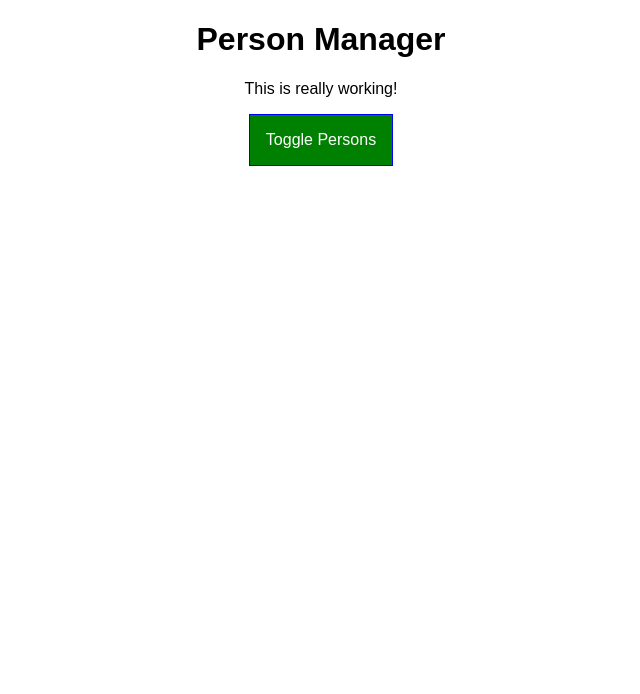
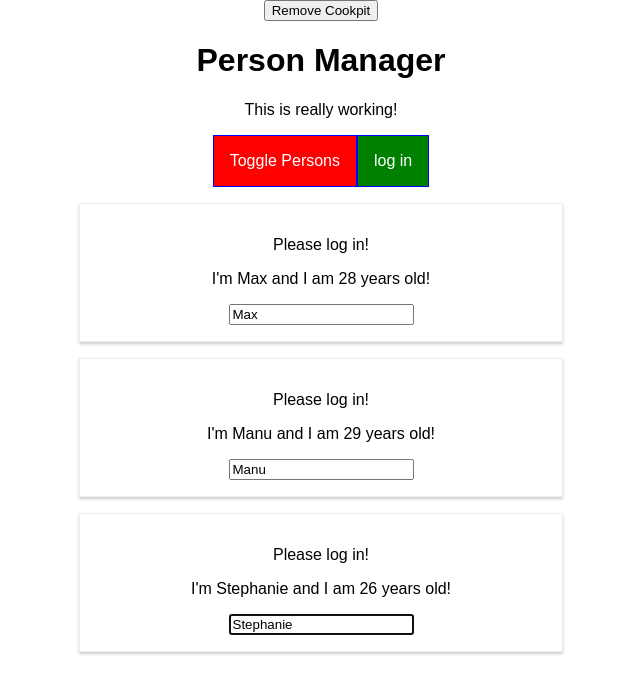
Before and after one commit to varrbor/react-to-study, a React app: page / in a window 1280 px wide. Shown: the top 694 px of the page, without its empty margins (319-959 px from the left). Built offline with nearby package versions, Linux system fonts and the light colour scheme.

Commit message:
components - advanced features

```diff
--- a/package.json
+++ b/package.json
@@ -30,6 +30,7 @@
     "postcss-flexbugs-fixes": "3.2.0",
     "postcss-loader": "2.0.6",
     "promise": "8.0.1",
+    "prop-types": "^15.7.2",
     "radium": "^0.19.4",
     "react": "^16.8.0-alpha.1",
     "react-dev-utils": "^4.0.1",
--- a/src/components/Cockpit/Cockpit.js
+++ b/src/components/Cockpit/Cockpit.js
@@ -1,18 +1,25 @@
-import React from 'react';
+import React, { useEffect, useRef } from 'react';
 
 import classes from './Cockpit.css';
+import AuthContext from '../../context/auth-context';
+
 
 const cockpit = ( props ) => {
+    const toggleButtonRef = useRef(null);
+    useEffect (()=> {
+        toggleButtonRef.current.click() ;
+    }, [props.persons]);
+
     const assignedClasses = [];
     let btnClass = '';
     if (props.showPersons) {
         btnClass = classes.Red;
     }
 
-    if ( props.persons.length <= 2 ) {
+    if ( props.personsLenght <= 2 ) {
       assignedClasses.push( classes.red ); // classes = ['red']
     }
-    if ( props.persons.length <= 1 ) {
+    if ( props.personsLenght <= 1 ) {
       assignedClasses.push( classes.bold ); // classes = ['red', 'bold']
     }
 
@@ -21,10 +28,15 @@
             <h1>{props.title}</h1>
             <p className={assignedClasses.join( ' ' )}>This is really working!</p>
             <button
+                ref={toggleButtonRef}
                 className={btnClass}
-                onClick={props.clicked}>Toggle Persons</button>
+                onClick={props.clicked}>Toggle Persons
+            </button>
+            <AuthContext.Consumer>
+                {context => <button onClick={context.login}>log in</button> }
+            </AuthContext.Consumer>
         </div>
     );
 };
 
-export default cockpit;
+export default React.memo(cockpit);
--- a/src/components/Persons/Person/Person.js
+++ b/src/components/Persons/Person/Person.js
@@ -1,18 +1,45 @@
-import React from 'react';
+import React, { Component } from 'react';
+import withClass from '../../../hoc/withClass';
+import Aux from '../../../hoc/Auxiliary';
+import PropTypes from 'prop-types';
 
 import classes from './Person.css';
+import AuthContext from '../../../context/auth-context';
 
-const person = props => {
-  console.log('[Person.js] rendering...');
-  return (
-    <div className={classes.Person}>
-      <p onClick={props.click}>
-        I'm {props.name} and I am {props.age} years old!
-      </p>
-      <p>{props.children}</p>
-      <input type="text" onChange={props.changed} value={props.name} />
-    </div>
-  );
+
+class Person extends Component{
+    componentDidMount() {
+        this.inputElement.focus();
+    }
+
+    render() {
+    console.log('[Person.js] rendering...');
+    return (
+        <Aux>
+            <AuthContext.Consumer>
+                {context => context.authenticated ? <p>Authenticated!</p> : <p>Please log in!</p>}
+            </AuthContext.Consumer>
+            <div classes={classes.App}>
+                <p key="i1" onClick={this.props.click}>
+                    I'm {this.props.name} and I am {this.props.age} years old!
+                </p>
+                <p key="i2">{this.props.children}</p>
+                <input
+                    key="i3"
+                    ref={inputEl=>{this.inputElement = inputEl}}
+                    type="text"
+                    onChange={this.props.changed}
+                    value={this.props.name} />
+            </div>
+        </Aux>
+    );
+}
 };
 
-export default person;
+Person.propTypes = {
+    click: PropTypes.func,
+    age: PropTypes.number,
+    name: PropTypes.string,
+    changed: PropTypes.func
+}
+export default withClass(Person, classes.Person);
--- a/src/components/Persons/Persons.js
+++ b/src/components/Persons/Persons.js
@@ -1,20 +1,55 @@
-import React from 'react';
+import React, {PureComponent} from 'react';
 
 import Person from './Person/Person';
 
-const persons = props => {
+
+class Persons extends PureComponent {
+  // static getDerivedStateFromProps (props, state) {
+  //   console.log('[Persons.js] getDerivedStateFromProps');
+  //   return state;
+  // }
+  // shouldComponentUpdate(nextProps, nextState) {
+  //   console.log('[Persons.js] shouldComponentUpdate');
+  //   if(nextProps.persons !== this.props.persons ||
+  //       nextProps.changed !== this.props.changed ||
+  //       nextProps.clicked !== this.props.clicked
+  //   ){
+  //     return true;
+  //   }else{
+  //     return false;
+  //   }
+  // }
+
+  getSnapshotBeforeUpdate(prevProps, prevState) {
+    console.log('[Persons.js] getSnapshotBeforeUpdate');
+    return true;
+  }
+
+  componentDidUpdate(prevProps, prevState, snapshot) {
+    console.log('[Persons.js] componentDidUpdate');
+    console.log(snapshot);
+
+  }
+
+  componentWillUnmount() {
+
+  }
+
+  render () {
     console.log('[Persons.js] rendering...');
-  return props.persons.map((person, index) => {
+    return this.props.persons.map((person, index) => {
       return (
             <Person
-        click={() => props.clicked(index)}
+              click={() => this.props.clicked(index)}
               name={person.name}
               age={person.age}
               key={person.id}
-        changed={event => props.changed(event, person.id)}
+              changed={event => this.props.changed(event, person.id)}
             />
         );
     });
+  }
+
 };
 
-export default persons;
+export default Persons;
--- a/src/containers/App.js
+++ b/src/containers/App.js
@@ -3,6 +3,10 @@
 import classes from './App.css';
 import Persons from '../components/Persons/Persons';
 import Cockpit from '../components/Cockpit/Cockpit';
+import withClass from '../hoc/withClass';
+import Aux from '../hoc/Auxiliary';
+import AuthContext from '../context/auth-context';
+
 
 class App extends Component {
   constructor(props) {
@@ -17,7 +21,10 @@
       { id: 'asdf11', name: 'Stephanie', age: 26 }
     ],
     otherState: 'some other value',
-    showPersons: false
+    showPersons: false,
+    showCookpit: true,
+    changeCounter: 0,
+    authenticated: false
   };
 
   static getDerivedStateFromProps(props, state) {
@@ -49,7 +56,12 @@
     const persons = [...this.state.persons];
     persons[personIndex] = person;
 
-    this.setState({ persons: persons });
+    this.setState((prevState, props) => {
+      return {
+        persons: persons,
+        changeCounter: prevState.changeCounter + 1
+      };
+    });
   };
 
   deletePersonHandler = personIndex => {
@@ -64,6 +76,10 @@
     this.setState({ showPersons: !doesShow });
   };
 
+  loginHandle= () => {
+    this.setState({ authenticated: true });
+  };
+
   render() {
     console.log('[App.js] render');
     let persons = null;
@@ -74,23 +90,34 @@
           persons={this.state.persons}
           clicked={this.deletePersonHandler}
           changed={this.nameChangedHandler}
+          isAuthenticated={this.state.authenticated}
         />
       );
     }
 
     return (
-      <div className={classes.App}>
-        <Cockpit
-          title={this.props.appTitle}
-          showPersons={this.state.showPersons}
-          persons={this.state.persons}
-          clicked={this.togglePersonsHandler}
-        />
-        {persons}
-      </div>
+      <Aux classes={classes.App}>
+        <button onClick={()=>{
+          this.setState({showCookpit: !this.state.showCookpit})
+        }}>Remove Cookpit</button>
+        <AuthContext.Provider value={{
+          authenticated: this.state.authenticated,
+          login: this.loginHandle
+        }}>
+          { this.state.showCookpit ? (
+          <Cockpit
+              title={this.props.appTitle}
+              showPersons={this.state.showPersons}
+              personsLenght={this.state.persons.length}
+              clicked={this.togglePersonsHandler}
+              login={this.loginHandle}
+          />) : null }
+          {persons}
+        </AuthContext.Provider>
+      </Aux>
     );
     // return React.createElement('div', {className: 'App'}, React.createElement('h1', null, 'Does this work now?'));
   }
 }
 
-export default App;
+export default withClass(App, classes.App) ;
--- /dev/null
+++ b/src/context/auth-context.js
@@ -0,0 +1,8 @@
+import React from 'react';
+
+const authContext = React.createContext({
+    authenticated: false,
+    login: ()=>{}
+});
+
+export default authContext;
--- /dev/null
+++ b/src/hoc/Auxiliary.js
@@ -0,0 +1,3 @@
+const aux = props => props.children;
+
+export default aux;
--- /dev/null
+++ b/src/hoc/withClass.js
@@ -0,0 +1,10 @@
+import React from 'react';
+
+const withClass = (WrappedComponent, className) => {
+    return props => (
+        <div className = {className}>
+            <WrappedComponent {...props}/>
+        </div>
+    );
+};
+export default withClass
```
Lines whose indentation alone changed are shown as unchanged.
